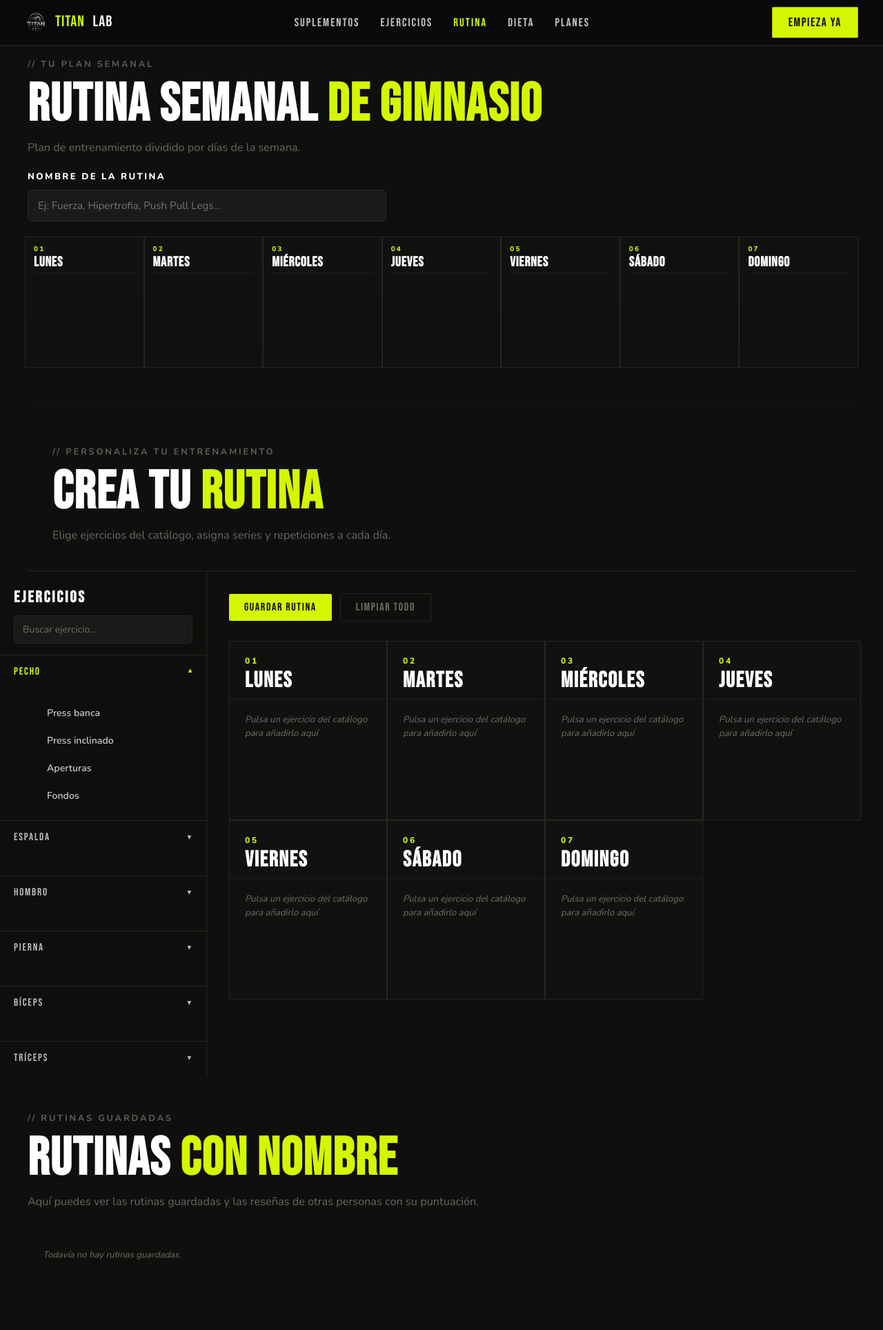
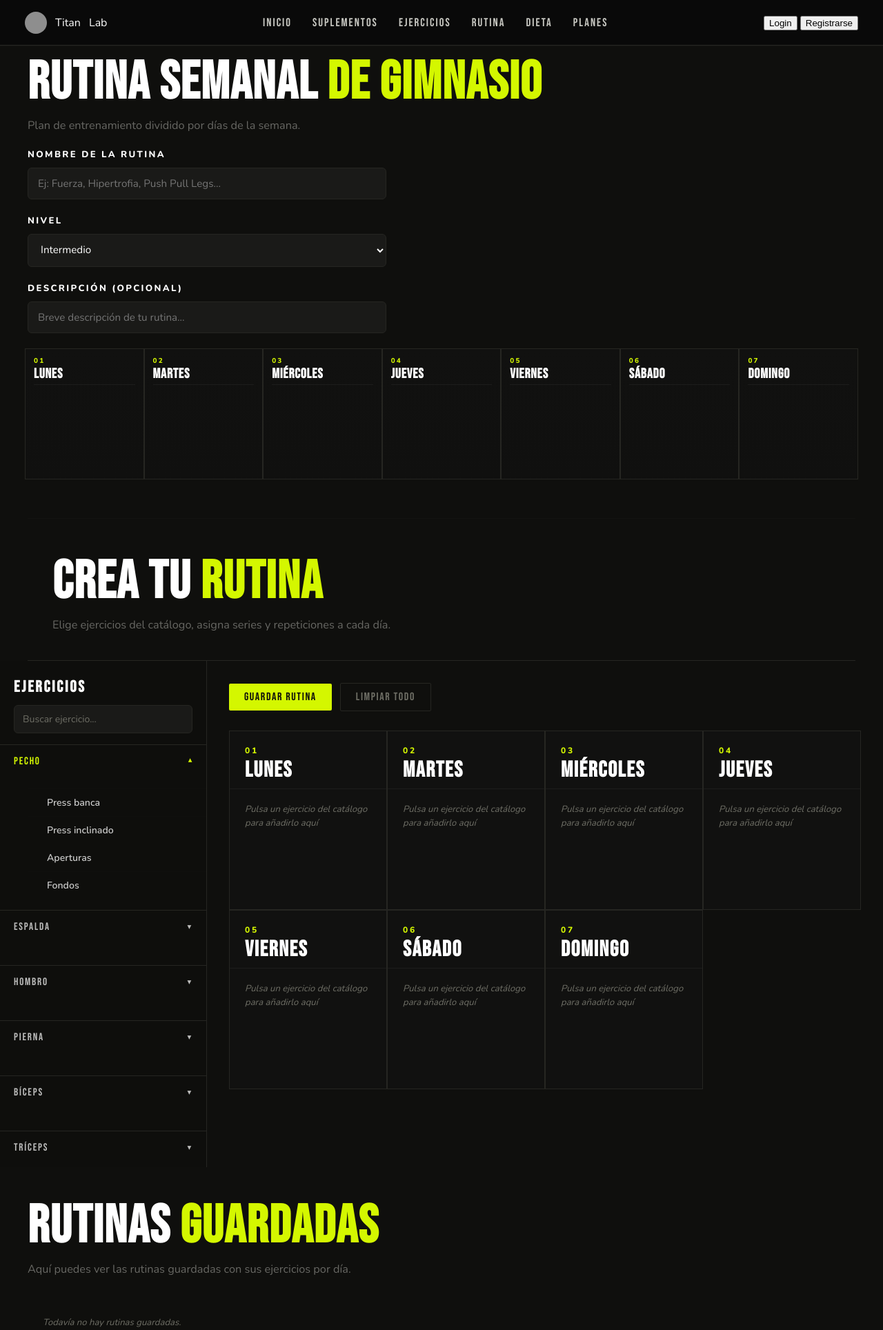
Before and after one commit to Gahona/Titan_Lab, a Flask app: page /rutina in a window 1280 px wide. Shown: the top 1928 px of the page at 69% size. Run offline with Flask 3, Linux system fonts and the light colour scheme; some libraries are stand-ins or nearby versions; grey boxes are pictures that could not be loaded.

Commit message:
Semanal.html

```diff
--- a/templates/Semanal.html
+++ b/templates/Semanal.html
@@ -4,39 +4,66 @@
     <meta charset="UTF-8" />
     <meta name="viewport" content="width=device-width, initial-scale=1.0"/>
     <title>Rutina Semanal — TitanLab</title>
-  <link href="https://fonts.googleapis.com/css2?family=Bebas+Neue&family=Nunito:wght@400;600;700;800&display=swap" rel="stylesheet"/>
+    <link href="https://fonts.googleapis.com/css2?family=Bebas+Neue&family=Barlow+Condensed:wght@400;600;700&family=Barlow:wght@400;500&display=swap" rel="stylesheet"/>
     <link rel="stylesheet" href="{{ url_for('static', filename='semanal.css') }}"/>
 </head>
 <body>
 
     <header class="site-header">
         <a href="/" class="logo">
-      <img src="{{ url_for('static', filename='Titan-Lab-Logo.png') }}" alt="Titan Lab" class="logo-img"/>
-      <span class="logo-iron">Titan</span><span class="logo-path">Lab</span>
+            <img src="{{ url_for('static', filename='Logo_Titan_Lab.png') }}" alt="Titan Lab" class="logo-img"/>
+            <span>Titan</span>Lab
         </a>
-
-    <nav class="site-nav">
-      <a href="#">Suplementos</a>
+        <nav>
+            <a href="/" class="active">Inicio</a>
+            <a href="/suplementacion">Suplementos</a>
             <a href="#">Ejercicios</a>
-      <a href="#rutina-semanal" class="nav-active">Rutina</a>
-      <a href="#">Dieta</a>
-      <a href="#">Planes</a>
+            <a href="/rutina">Rutina</a>
+            <a href="/dieta">Dieta</a>
+            <a href="/planes">Planes</a>
+            {% if session.get('rol') == 'admin' %}
+            <a href="{{ url_for('panel_admin') }}" style="color: var(--primary, #01696f); font-weight: 600">Panel Admin</a>
+            {% endif %}
         </nav>
 
-    <a href="#" class="btn-cta">EMPIEZA YA</a>
+        <div class="auth-buttons">
+            {% if session.get('id_usuario') %}
+                <span style="color: var(--gray); font-family: var(--font-ui); font-size: .78rem; text-transform: uppercase; letter-spacing: .12em;">
+                    {{ session['nombre'] }}
+                </span>
+                <a href="/logout"><button class="btn-secondary">Cerrar sesión</button></a>
+            {% else %}
+                <a href="/login"><button class="btn-secondary">Login</button></a>
+                <a href="/registro"><button class="btn-primary">Registrarse</button></a>
+            {% endif %}
+        </div>
     </header>
+
 
     {% set orden_dias = ["Lunes", "Martes", "Miércoles", "Jueves", "Viernes", "Sábado", "Domingo"] %}
 
-  <section class="semana-section" id="rutina-semanal">
+    <section class="semana-section">
         <div class="semana-header">
-      <p class="section-label">// TU PLAN SEMANAL</p>
             <h2 class="section-title">RUTINA SEMANAL <span class="accent">DE GIMNASIO</span></h2>
             <p class="section-sub">Plan de entrenamiento dividido por días de la semana.</p>
 
             <div class="rutina-name-box">
                 <label for="nombreRutina" class="rutina-name-label">Nombre de la rutina</label>
                 <input type="text" id="nombreRutina" class="rutina-name-input" placeholder="Ej: Fuerza, Hipertrofia, Push Pull Legs...">
+            </div>
+
+            <div class="rutina-name-box">
+                <label for="nivelRutina" class="rutina-name-label">Nivel</label>
+                <select id="nivelRutina" class="rutina-name-input">
+                    <option value="principiante">Principiante</option>
+                    <option value="intermedio" selected>Intermedio</option>
+                    <option value="avanzado">Avanzado</option>
+                </select>
+            </div>
+
+            <div class="rutina-name-box">
+                <label for="descRutina" class="rutina-name-label">Descripción (opcional)</label>
+                <input type="text" id="descRutina" class="rutina-name-input" placeholder="Breve descripción de tu rutina...">
             </div>
         </div>
 
@@ -57,8 +84,7 @@
         </div>
     </section>
 
-  <section class="page-hero" id="crear-rutina">
-    <p class="section-label">// PERSONALIZA TU ENTRENAMIENTO</p>
+    <section class="page-hero">
         <h1 class="page-title">CREA TU <span class="accent">RUTINA</span></h1>
         <p class="page-sub">Elige ejercicios del catálogo, asigna series y repeticiones a cada día.</p>
     </section>
@@ -116,9 +142,8 @@
 
     <section class="rutinas-guardadas-section">
         <div class="rutinas-guardadas-header">
-      <p class="section-label">// RUTINAS GUARDADAS</p>
-      <h2 class="section-title">RUTINAS <span class="accent">CON NOMBRE</span></h2>
-      <p class="section-sub">Aquí puedes ver las rutinas guardadas y las reseñas de otras personas con su puntuación.</p>
+            <h2 class="section-title">RUTINAS <span class="accent">GUARDADAS</span></h2>
+            <p class="section-sub">Aquí puedes ver las rutinas guardadas con sus ejercicios por día.</p>
         </div>
 
         <div id="rutinasGuardadas" class="rutinas-guardadas-grid"></div>
@@ -126,7 +151,6 @@
 
     <section class="reseñas-section">
         <div class="rutinas-guardadas-header">
-      <p class="section-label">// DEJA TU OPINIÓN</p>
             <h2 class="section-title">RESEÑAS <span class="accent">Y PUNTUACIONES</span></h2>
             <p class="section-sub">Escribe una reseña y valora la rutina de 1 a 5 estrellas.</p>
         </div>
@@ -192,6 +216,8 @@
     const btnLimpiar = document.getElementById("btnLimpiar");
     const saveMsg = document.getElementById("saveMsg");
     const nombreRutina = document.getElementById("nombreRutina");
+    const nivelRutina = document.getElementById("nivelRutina");
+    const descRutina = document.getElementById("descRutina");
     const rutinasGuardadas = document.getElementById("rutinasGuardadas");
     const reviewNombre = document.getElementById("reviewNombre");
     const reviewTexto = document.getElementById("reviewTexto");
@@ -201,8 +227,6 @@
 
     let ejercicioSeleccionado = null;
     let ratingActual = 0;
-
-    const uid = () => `${Date.now()}-${Math.random().toString(36).slice(2, 9)}`;
 
     const cargarDesdeStorage = () => {
         const guardado = localStorage.getItem(STORAGE_KEY);
@@ -235,19 +259,7 @@
 
     const leerReseñas = () => {
         try {
-        const reseñas = JSON.parse(localStorage.getItem(REVIEWS_KEY) || "[]");
-        let changed = false;
-
-        const actualizadas = reseñas.map(r => {
-          if (!r.id) {
-            changed = true;
-            return { id: uid(), ...r };
-          }
-          return r;
-        });
-
-        if (changed) localStorage.setItem(REVIEWS_KEY, JSON.stringify(actualizadas));
-        return actualizadas;
+            return JSON.parse(localStorage.getItem(REVIEWS_KEY) || "[]");
         } catch {
             return [];
         }
@@ -339,9 +351,24 @@
                     <h3>${r.nombre}</h3>
                     <button class="btn-eliminar-rutina" type="button" data-index="${index}">✕</button>
                 </div>
-          <ul>
-            ${DIAS.map(d => `<li><strong>${d}:</strong> ${(r.rutina[d] || []).length} ejercicios</li>`).join("")}
-          </ul>
+
+                ${r.descripcion ? `<p><strong>Descripción:</strong> ${r.descripcion}</p>` : ""}
+                ${r.nivel ? `<p><strong>Nivel:</strong> ${r.nivel}</p>` : ""}
+
+                <div class="rutina-dias">
+                    ${DIAS.map(d => `
+                        <div class="rutina-dia">
+                            <h4>${d}</h4>
+                            ${
+                                (r.rutina[d] || []).length
+                                    ? `<ul class="rutina-dia-lista">
+                                        ${(r.rutina[d] || []).map(e => `<li>${e.nombre} — ${e.series}×${e.reps}</li>`).join("")}
+                                       </ul>`
+                                    : `<p class="dia-empty-msg">Sin ejercicios</p>`
+                            }
+                        </div>
+                    `).join("")}
+                </div>
             </article>
         `).join("");
 
@@ -357,33 +384,15 @@
 
     function renderReseñas() {
         const reseñas = leerReseñas();
-
-      if (!reseñas.length) {
-        listaReseñas.innerHTML = `<p class="dia-empty-msg">Todavía no hay reseñas.</p>`;
-        return;
-      }
-
-      listaReseñas.innerHTML = reseñas.map((r) => `
+        listaReseñas.innerHTML = reseñas.length ? reseñas.map(r => `
             <article class="review-card">
                 <div class="review-top">
                     <strong>${r.nombre}</strong>
-            <div class="review-actions">
                     <span class="review-stars">${"★".repeat(r.puntuacion)}${"☆".repeat(5 - r.puntuacion)}</span>
-              <button type="button" class="btn-eliminar-reseña" data-id="${r.id}">✕</button>
-            </div>
                 </div>
                 <p>${r.texto}</p>
             </article>
-      `).join("");
-
-      document.querySelectorAll(".btn-eliminar-reseña").forEach(btn => {
-        btn.addEventListener("click", () => {
-          const reseñasActuales = leerReseñas();
-          const nuevas = reseñasActuales.filter(r => r.id !== btn.dataset.id);
-          guardarReseñas(nuevas);
-          renderReseñas();
-        });
-      });
+        `).join("") : `<p class="dia-empty-msg">Todavía no hay reseñas.</p>`;
     }
 
     document.querySelectorAll(".grupo-toggle").forEach(btn => {
@@ -428,8 +437,23 @@
 
     btnGuardar.addEventListener("click", async () => {
         const nombre = nombreRutina.value.trim();
+        const nivel = nivelRutina.value;
+        const descripcion = descRutina.value.trim();
+
         if (!nombre) {
             saveMsg.textContent = "Pon un nombre a la rutina";
+            saveMsg.classList.remove("ok");
+            return;
+        }
+
+        let totalEjercicios = 0;
+        DIAS.forEach(dia => {
+            totalEjercicios += rutina[dia].length;
+        });
+
+        if (totalEjercicios === 0) {
+            saveMsg.textContent = "Añade al menos un ejercicio";
+            saveMsg.classList.remove("ok");
             return;
         }
 
@@ -437,24 +461,47 @@
             const res = await fetch("/guardar_rutina", {
                 method: "POST",
                 headers: { "Content-Type": "application/json" },
-          body: JSON.stringify({ nombre, rutina }),
+                body: JSON.stringify({
+                    titulo: nombre,
+                    descripcion: descripcion,
+                    nivel: nivel,
+                    publica: true,
+                    rutina: rutina
+                }),
             });
+
+            const data = await res.json();
 
             if (res.ok) {
                 const rutinas = leerRutinasGuardadas();
-          rutinas.unshift({ nombre, rutina });
+                rutinas.unshift({
+                    nombre,
+                    nivel,
+                    descripcion,
+                    rutina: JSON.parse(JSON.stringify(rutina))
+                });
                 guardarRutinas(rutinas);
                 guardarEnStorage();
                 renderRutinasGuardadas();
-          saveMsg.textContent = "✓ Rutina guardada";
+
+                saveMsg.textContent = data.mensaje || "✓ Rutina enviada para revisión";
                 saveMsg.classList.add("ok");
+
+                nombreRutina.value = "";
+                descRutina.value = "";
+                nivelRutina.value = "intermedio";
+
                 setTimeout(() => {
                     saveMsg.textContent = "";
                     saveMsg.classList.remove("ok");
-          }, 3000);
+                }, 4000);
+            } else {
+                saveMsg.textContent = data.mensaje || "Error al guardar";
+                saveMsg.classList.remove("ok");
             }
         } catch {
-        saveMsg.textContent = "Error al guardar";
+            saveMsg.textContent = "Error de conexión";
+            saveMsg.classList.remove("ok");
         }
     });
 
@@ -486,12 +533,7 @@
         if (!nombre || !texto || !ratingActual) return;
 
         const reseñas = leerReseñas();
-      reseñas.unshift({
-        id: uid(),
-        nombre,
-        texto,
-        puntuacion: ratingActual
-      });
+        reseñas.unshift({ nombre, texto, puntuacion: ratingActual });
         guardarReseñas(reseñas);
         renderReseñas();
 
```
Lines whose indentation alone changed are shown as unchanged.
